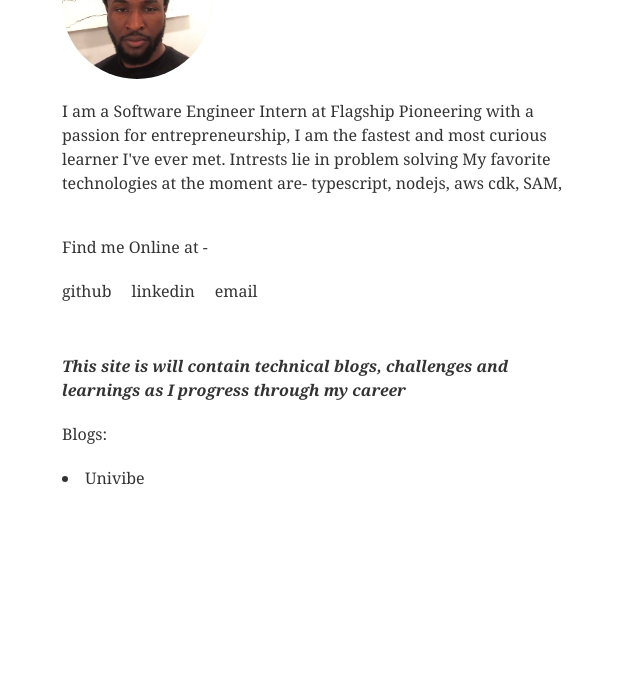
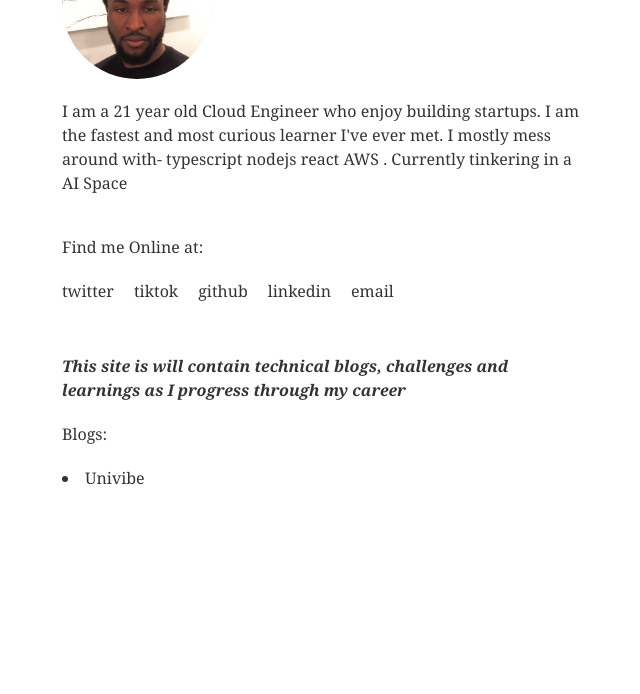
Before and after one commit to Tochey/tochiamanze.com, a Gatsby site: page / in a window 1280 px wide. Shown: the part 106-800 px from the top of the page, without its empty margins (317-957 px from the left). Built offline with nearby package versions, Linux system fonts and the light colour scheme; Gatsby itself is replaced by a stand-in of ours; some packages are replaced by stand-ins of ours.

Commit message:
minor changes

```diff
--- a/gatsby-config.ts
+++ b/gatsby-config.ts
@@ -69,12 +69,17 @@ const config: GatsbyConfig = {
         pathToConfigModule: `src/utils/typography`,
       },
     },
+    `gatsby-plugin-react-helmet`,
+    {
+      resolve: 'gatsby-plugin-manifest',
+      options: {
+        icon: './static/favicon-16x16.png',
+      },
+    },
 
     `gatsby-plugin-image`,
     `gatsby-plugin-sharp`,
     `gatsby-transformer-sharp`,
-    `gatsby-plugin-react-helmet`
-
   ],
 }
 
--- a/package.json
+++ b/package.json
@@ -18,6 +18,7 @@
     "gatsby": "^5.9.0",
     "gatsby-image": "^3.11.0",
     "gatsby-plugin-image": "^3.9.0",
+    "gatsby-plugin-manifest": "^5.9.0",
     "gatsby-plugin-react-helmet": "^6.9.0",
     "gatsby-plugin-sharp": "^5.9.0",
     "gatsby-plugin-typography": "^5.9.0",
--- a/src/components/SelfDescription.tsx
+++ b/src/components/SelfDescription.tsx
@@ -10,16 +10,24 @@ const FavTechnologies = [
     link: "https://nodejs.org/en/",
   },
   {
-    name: "aws cdk",
-    link: "https://docs.aws.amazon.com/cdk/api/v2/docs/aws-construct-library.html",
+    name: "react",
+    link: "https://react.dev/",
   },
   {
-    name: "SAM",
-    link: "https://aws.amazon.com/serverless/sam/",
-  }
+    name: "AWS",
+    link: "https://aws.amazon.com/",
+  },
 ];
 
 const Media = [
+  {
+    name: "twitter",
+    link: "https://twitter.com/surverless",
+  },
+  {
+    name: "tiktok",
+    link: "https://www.tiktok.com/@surverless",
+  },
   {
     name: "github",
     link: "https://github.com/Tochey",
@@ -38,23 +46,22 @@ const SelfDescription = () => {
   return (
     <div className="my-5">
       <p>
-        I am a Software Engineer Intern at Flagship Pioneering with a passion
-        for entrepreneurship, I am the fastest and most curious learner I've
-        ever met. Intrests lie in problem solving My favorite technologies at the moment
-        are-{" "}
+        I am a 21 year old Cloud Engineer who enjoy building startups. I am the fastest and most curious learner I've
+        ever met. I mostly mess around with-{" "}
         {FavTechnologies.map((ft) => {
           return (
             <>
               <a href={ft.link} target="_blank" rel="noopener noreferrer">
-                {ft.name},
+                {ft.name}
               </a>
               <span> </span>
             </>
           );
         })}
+      . Currently tinkering in a AI Space
       </p>
       <ul className="my-10">
-        <p>Find me Online at -</p>
+        <p>Find me Online at:</p>
         {Media.map((m) => {
           return (
             <li className="inline-block mr-5 mt-5">
--- a/src/components/Title.tsx
+++ b/src/components/Title.tsx
@@ -32,7 +32,7 @@ const Title = () => {
           <span>
             <TypeAnimation
               sequence={[
-                "Software Engineer",
+                "Engineer",
                 2500,
                 "Entrepreneur",
                 2500,
```
Also changed, not shown: static/favicon-16x16.png (added), 1 other file.
